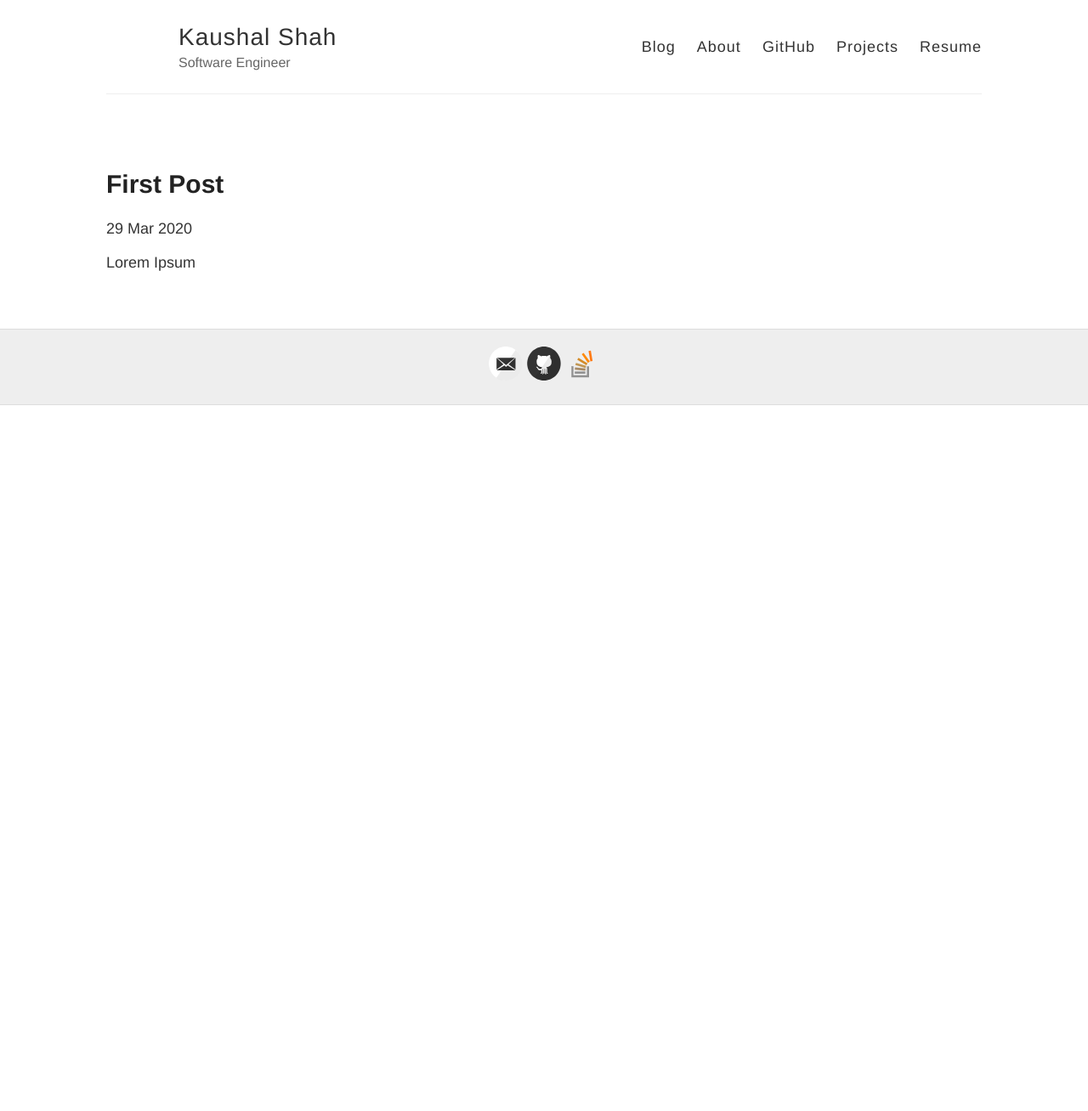
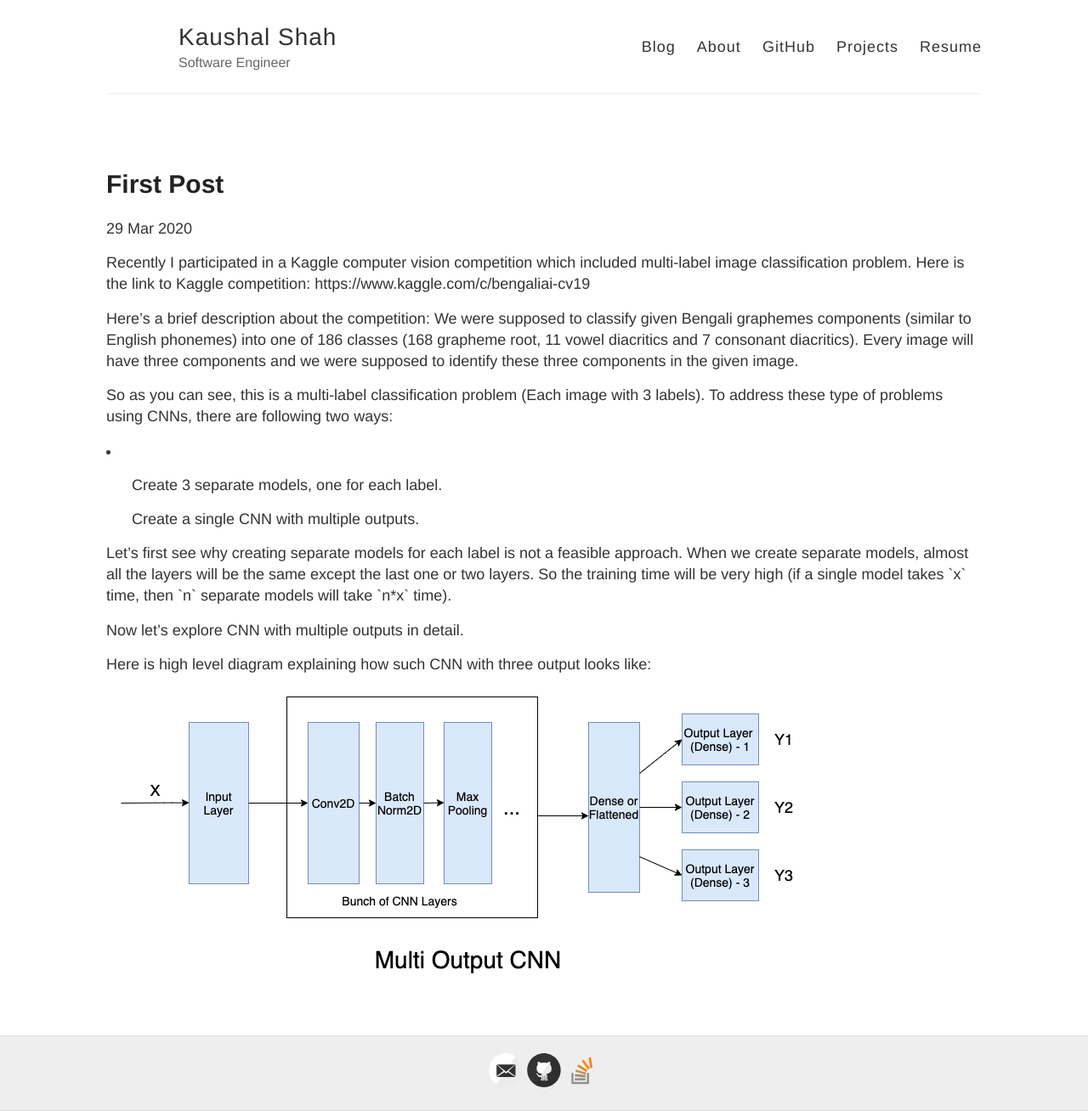
Before and after one commit to Kaushal28/kaushal28.github.io, a Jekyll site: the page built from _posts/2020-03-29-first-post.html, in a window 1280 px wide. Shown: the whole page at 85% size. Built offline with Jekyll 4.4.1, drawn with Linux system fonts in a browser that asks for light colours; comment, search, counter and statistics services are not loaded; before the commit the page ends 900 px from its top, so only the background shows below that.

Commit message:
Update 2020-03-29-first-post.html

```diff
--- a/_posts/2020-03-29-first-post.html
+++ b/_posts/2020-03-29-first-post.html
@@ -5,8 +5,24 @@ comments: true
 images:
   - url: /assets/Lorem-Ipsum-alternatives.png
 ---
+<p> Recently I participated in a Kaggle computer vision competition which included multi-label image classification problem. Here is the link to Kaggle competition: https://www.kaggle.com/c/bengaliai-cv19 </p>
 
-<p> Lorem Ipsum </p>
+<p> Here’s a brief description about the competition: We were supposed to classify given Bengali graphemes components (similar to English phonemes) into one of 186 classes (168 grapheme root, 11 vowel diacritics and 7 consonant diacritics). Every image will have three components and we were supposed to identify these three components in the given image. </p>
+
+<p> So as you can see, this is a multi-label classification problem (Each image with 3 labels). To address these type of problems using CNNs, there are following two ways: </p>
+
+<li>
+<ul> Create 3 separate models, one for each label. </ul>
+<ul> Create a single CNN with multiple outputs. </ul>
+</li>
+
+<p> Let’s first see why creating separate models for each label is not a feasible approach. When we create separate models, almost all the layers will be the same except the last one or two layers. So the training time will be very high (if a single model takes `x` time, then `n` separate models will take `n*x` time). </p>
+
+<p> Now let’s explore CNN with multiple outputs in detail. </p>
+
+<p> Here is high level diagram explaining how such CNN with three output looks like: </p>
+
+<img src="/assets/MultiOutputCNN.png">
 
 <div id="disqus_thread"></div>
 <script>
```
